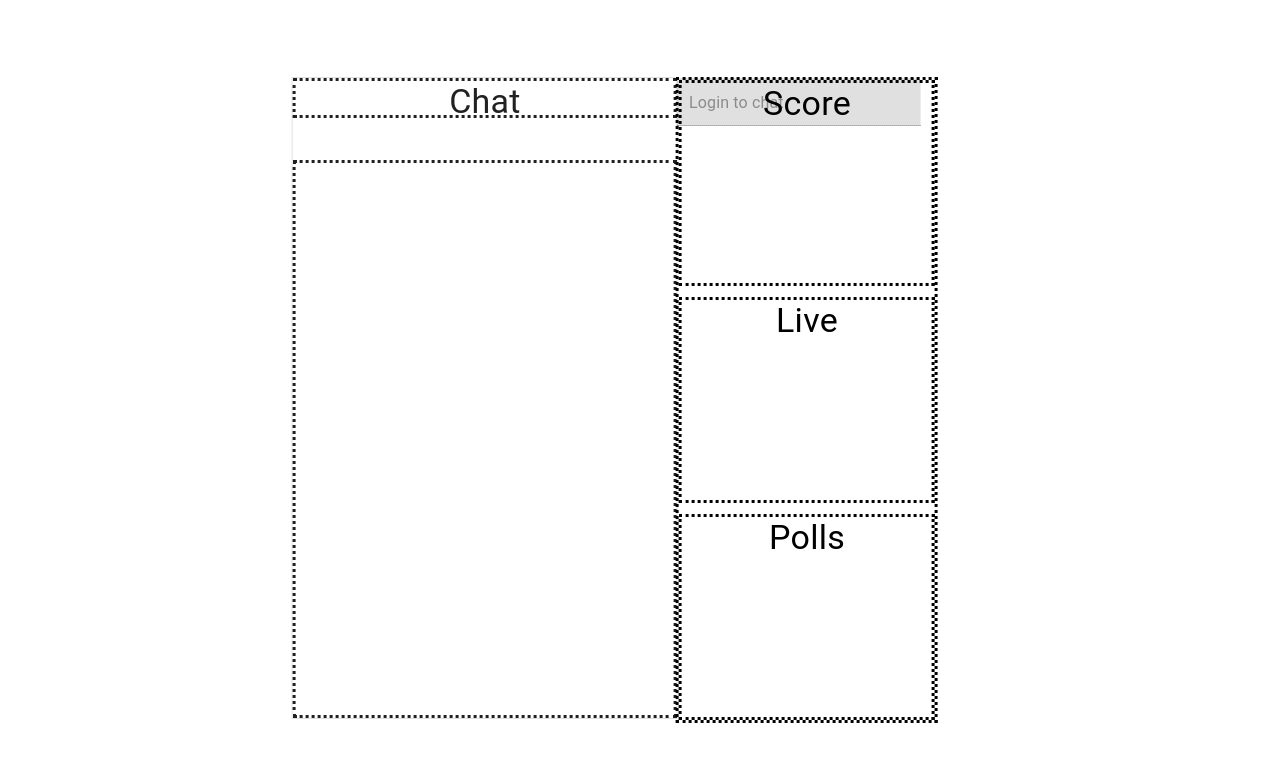
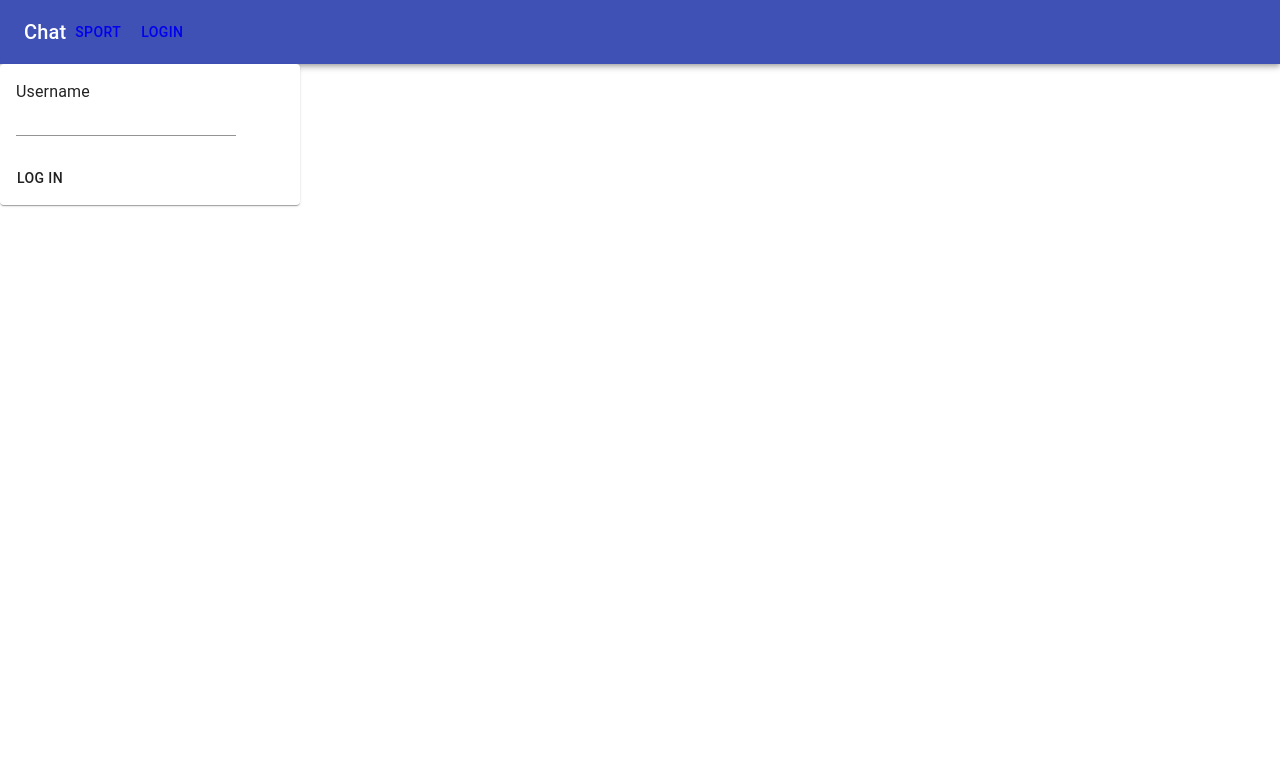
Before and after one commit to jyotirsai/chat-app, a React (Create React App) app in the folder client/: page /login in a window 1280 px wide. Shown: the top 762 px of the page. Built offline with nearby package versions, Linux system fonts and the light colour scheme.

Commit message:
added login route

```diff
--- a/client/package.json
+++ b/client/package.json
@@ -10,6 +10,7 @@
     "@testing-library/user-event": "^12.1.10",
     "react": "^17.0.1",
     "react-dom": "^17.0.1",
+    "react-router-dom": "^5.2.0",
     "react-scripts": "4.0.0",
     "socket.io-client": "^3.0.0",
     "web-vitals": "^0.2.4"
--- a/client/src/App.css
+++ b/client/src/App.css
@@ -1,21 +1,3 @@
 .App {
   height: 100vh;
 }
-
-.position {
-  position: absolute;
-  left: 43%;
-  top: 50%;
-  -webkit-transform: translate(-40%, -50%);
-  transform: translate(-40%, -50%);
-  display: flex;
-}
-
-.sidebar {
-  border-style: dotted;
-  height: 80vh;
-  width: 20vw;
-  display: flex;
-  flex-direction: column;
-  justify-content: space-between;
-}
--- a/client/src/App.js
+++ b/client/src/App.js
@@ -1,37 +1,29 @@
-import React, {useState, useEffect} from "react";
+import React, { useState, useEffect } from "react";
 import io from "socket.io-client";
-import './App.css';
-import Chat from './components/Chat/Chat'
-import Score from './components/Score/Score'
-import Live from './components/Live/Live'
-import Poll from './components/Poll/Poll'
+import "./App.css";
 
-const ENDPOINT = "http://localhost:5000"
+import Header from "./components/Header/Header";
+import Main from "./components/Main/Main";
+
+const ENDPOINT = "http://localhost:5000";
 
 function App() {
-
   useEffect(() => {
     const socket = io(ENDPOINT);
     console.log(socket);
 
-    socket.send('Hello!');
+    socket.send("Hello!");
 
     return () => {
-      socket.emit('disconnect')
+      socket.emit("disconnect");
       socket.off();
-    }
-  }, [ENDPOINT])
+    };
+  }, [ENDPOINT]);
 
   return (
     <div className="App">
-      <div className="position">
-        <Chat />
-        <div className="sidebar">
-          <Score/>
-          <Live />
-          <Poll />
-        </div>
-      </div>
+      <Header />
+      <Main />
     </div>
   );
 }
--- /dev/null
+++ b/client/src/components/Channel/Channel.css
@@ -0,0 +1,17 @@
+.position {
+  position: absolute;
+  left: 43%;
+  top: 50%;
+  -webkit-transform: translate(-40%, -50%);
+  transform: translate(-40%, -50%);
+  display: flex;
+}
+
+.sidebar {
+  border-style: dotted;
+  height: 80vh;
+  width: 20vw;
+  display: flex;
+  flex-direction: column;
+  justify-content: space-between;
+}
--- /dev/null
+++ b/client/src/components/Channel/Channel.js
@@ -0,0 +1,22 @@
+import React from "react";
+import Chat from "../Chat/Chat";
+import Score from "../Score/Score";
+import Live from "../Live/Live";
+import Poll from "../Poll/Poll";
+
+import "./Channel.css";
+
+const Channel = () => {
+  return (
+    <div className="position">
+      <Chat />
+      <div className="sidebar">
+        <Score />
+        <Live />
+        <Poll />
+      </div>
+    </div>
+  );
+};
+
+export default Channel;
--- /dev/null
+++ b/client/src/components/Header/Header.js
@@ -0,0 +1,23 @@
+import React from 'react'
+import {AppBar, Toolbar, Typography, Button} from '@material-ui/core'
+import { Link } from 'react-router-dom'
+
+const Header = () => {
+    return (
+        <AppBar position="static">
+            <Toolbar>
+            <Typography variant="h6">
+                Chat
+            </Typography>
+            <Link to="/">
+                <Button edge="end" color="inherit">Sport</Button>
+            </Link>
+            <Link to="/login">
+                <Button edge="end" color="inherit">Login</Button>
+            </Link>
+            </Toolbar>
+        </AppBar>
+    )
+}
+
+export default Header
--- /dev/null
+++ b/client/src/components/LogIn/LogIn.js
@@ -0,0 +1,33 @@
+import React from "react";
+import {
+  Card,
+  CardActions,
+  CardContent,
+  Button,
+  Typography,
+  TextField,
+} from "@material-ui/core";
+import { makeStyles } from "@material-ui/styles";
+
+const useStyles = makeStyles({
+  root: {
+    width: 300,
+  },
+});
+
+const LogIn = () => {
+  const classes = useStyles();
+  return (
+    <Card className={classes.root}>
+      <CardContent>
+        <Typography>Username</Typography>
+        <TextField />
+      </CardContent>
+      <CardActions>
+        <Button>Log In</Button>
+      </CardActions>
+    </Card>
+  );
+};
+
+export default LogIn;
--- /dev/null
+++ b/client/src/components/Main/Main.css
@@ -0,0 +1,17 @@
+.position {
+  position: absolute;
+  left: 43%;
+  top: 50%;
+  -webkit-transform: translate(-40%, -50%);
+  transform: translate(-40%, -50%);
+  display: flex;
+}
+
+.sidebar {
+  border-style: dotted;
+  height: 80vh;
+  width: 20vw;
+  display: flex;
+  flex-direction: column;
+  justify-content: space-between;
+}
--- /dev/null
+++ b/client/src/components/Main/Main.js
@@ -0,0 +1,20 @@
+import React from "react";
+import Channel from "../Channel/Channel";
+import LogIn from "../LogIn/LogIn";
+import { Switch, Route } from "react-router-dom";
+import "./Main.css";
+
+const Main = () => {
+  return (
+    <Switch>
+      <Route exact path="/">
+        <Channel />
+      </Route>
+      <Route>
+        <LogIn />
+      </Route>
+    </Switch>
+  );
+};
+
+export default Main;
--- a/client/src/index.js
+++ b/client/src/index.js
@@ -2,8 +2,10 @@ import React from 'react';
 import ReactDOM from 'react-dom';
 import './index.css';
 import App from './App';
+import { BrowserRouter as Router, Route} from 'react-router-dom';
 
 ReactDOM.render(
-    <App />,
+    <Router><App /></Router>
+    ,
   document.getElementById('root')
 );
```
Also changed, not shown: 1 other file (tests, documents, lock files or other folders).
